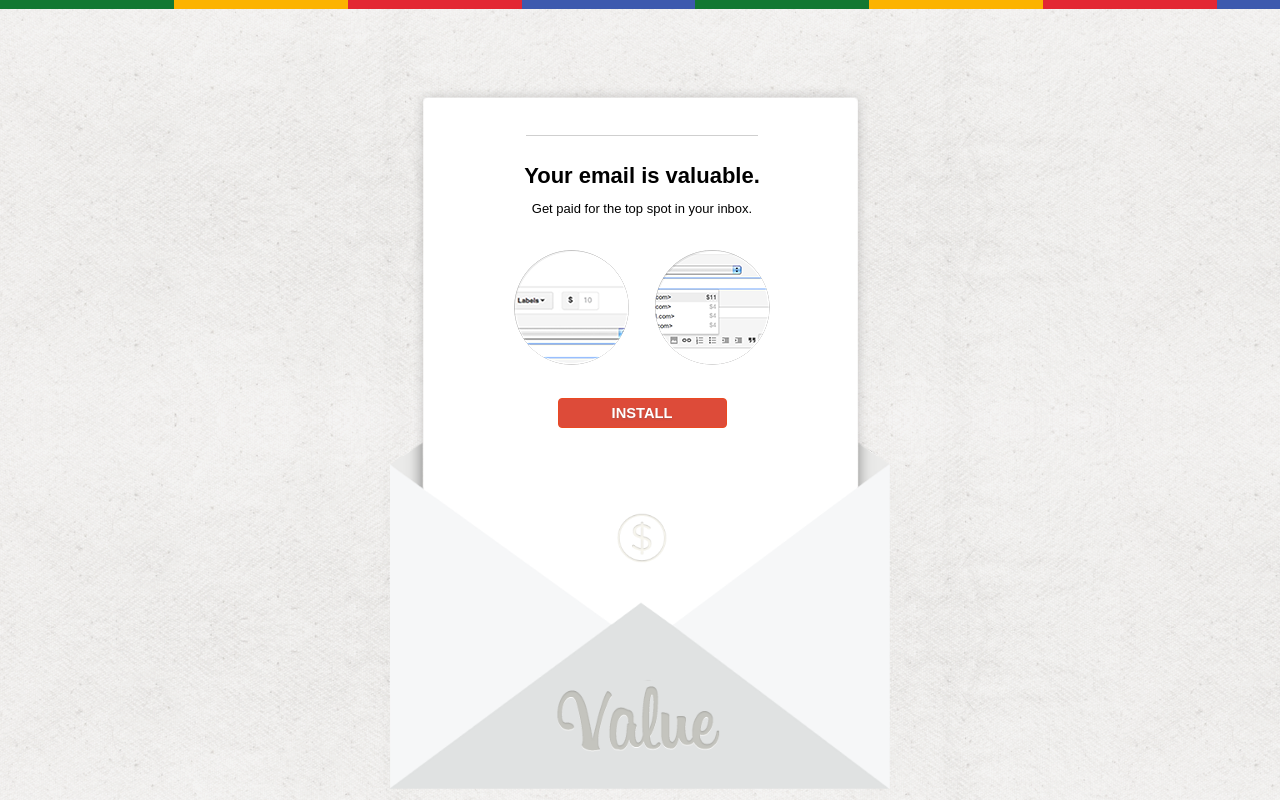
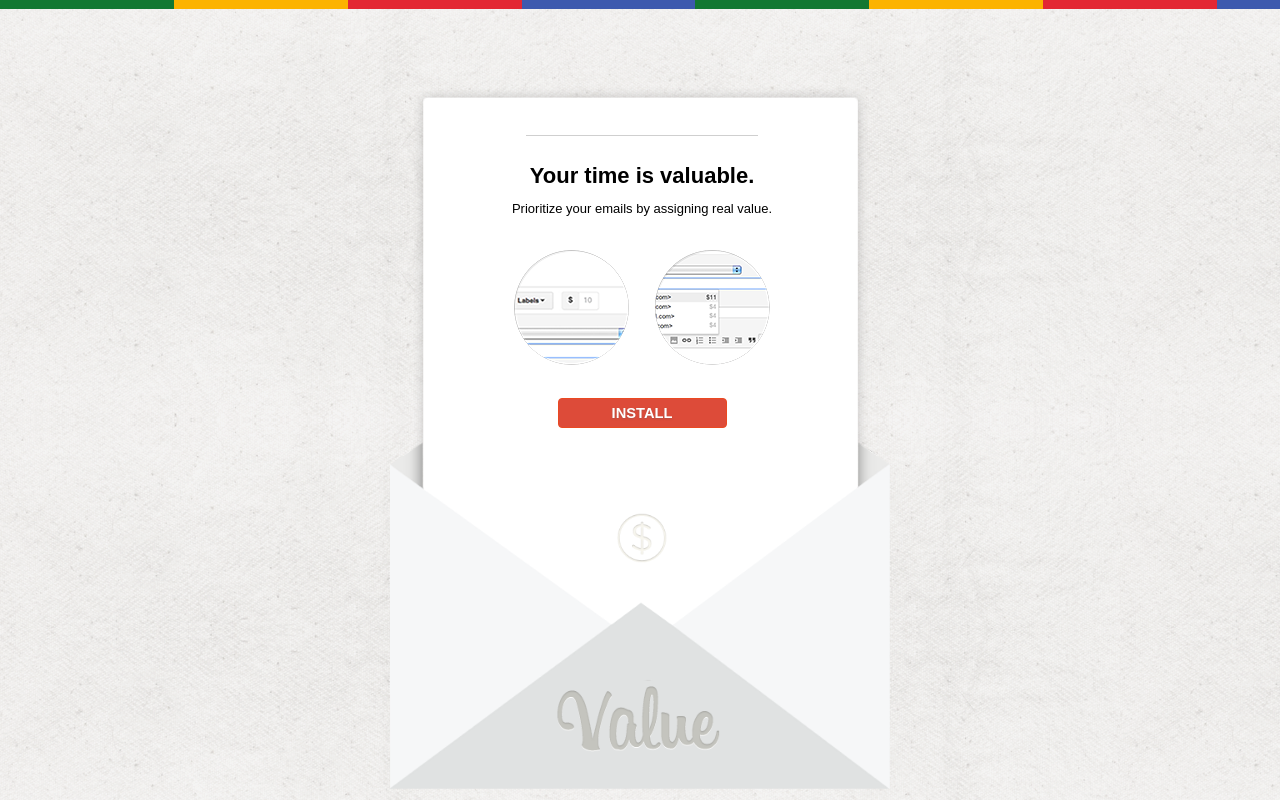
Before and after one commit to mkandalf/prioritize, a Flask app: page / in a window 1280 px wide; the page is wider, and only the part inside the window is pictured. Run offline with Flask 2, Linux system fonts and the light colour scheme; some libraries are stand-ins or nearby versions.

Commit message:
Modify copy

```diff
--- a/server/templates/index.html
+++ b/server/templates/index.html
@@ -28,8 +28,8 @@
 			<div class="paper moveup">
 				<div class="content">
 					<div class="line"></div>
-					<p class="headline">Your email is valuable.</p>
-					<p class="subheadline">Get paid for the top spot in your inbox.</span></p>
+					<p class="headline">Your time is valuable.</p>
+          <p class="subheadline">Prioritize your emails by assigning real value.</span></p>
 
 					<div class="preview">
 						<img src="static/img/image-1.png"/>
```
